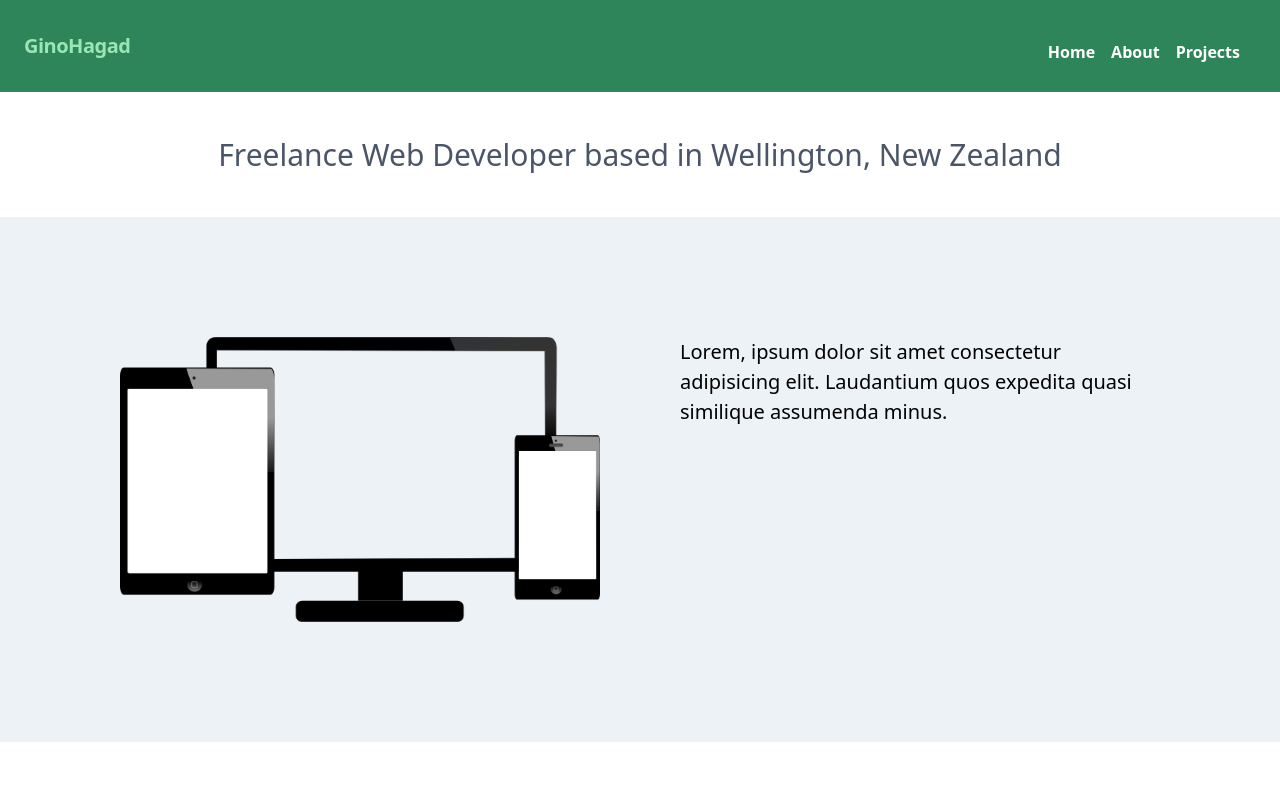
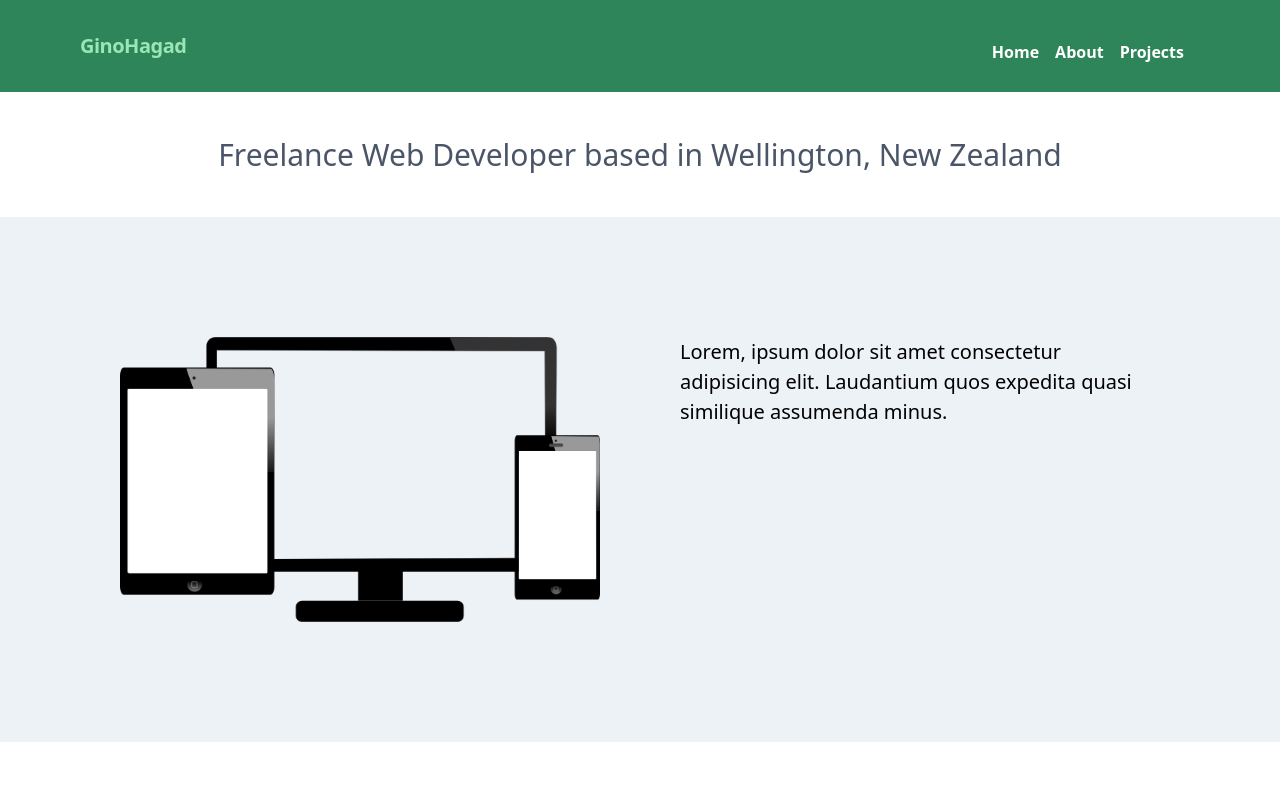
Before and after one commit to ginohagad/dev_portfolio, a React (Create React App) app: page / in a window 1280 px wide. Shown: the top 800 px of the page. Built offline with nearby package versions, Linux system fonts and the light colour scheme.

Commit message:
Updated navbar X-axis padding.

```diff
--- a/src/components/Nav/Nav.js
+++ b/src/components/Nav/Nav.js
@@ -5,7 +5,7 @@ const Nav = (props) => {
 
 
 	return (
-		<nav className="flex bg-green-700 p-6">
+		<nav className="flex bg-green-700 py-6 px-20">
 			<div className="container mx-auto flex items-center text-green-300">
 				<a href="#" className="font-semibold text-xl tracking-tight hover:text-white">GinoHagad</a>
 			</div>
```
